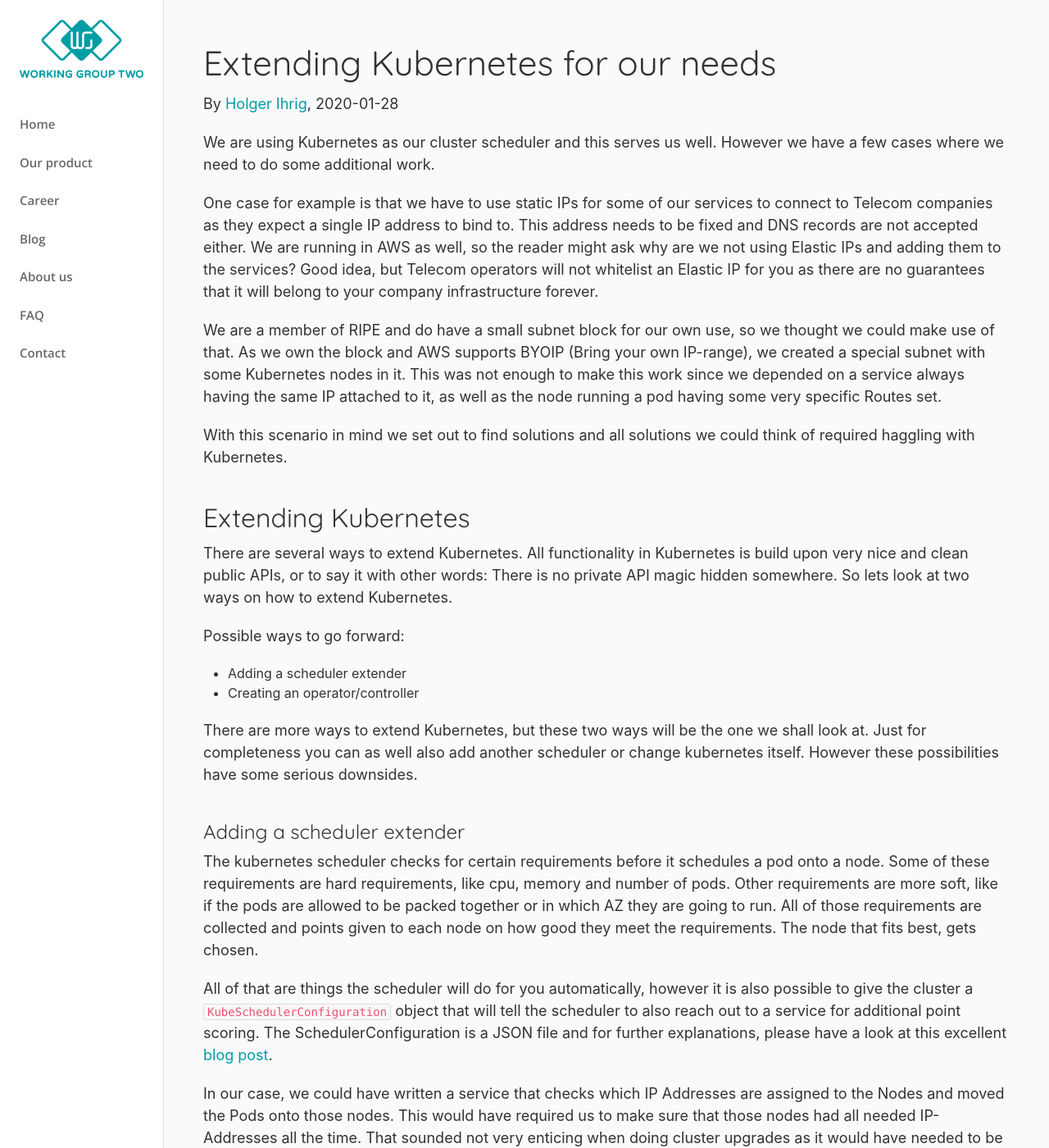
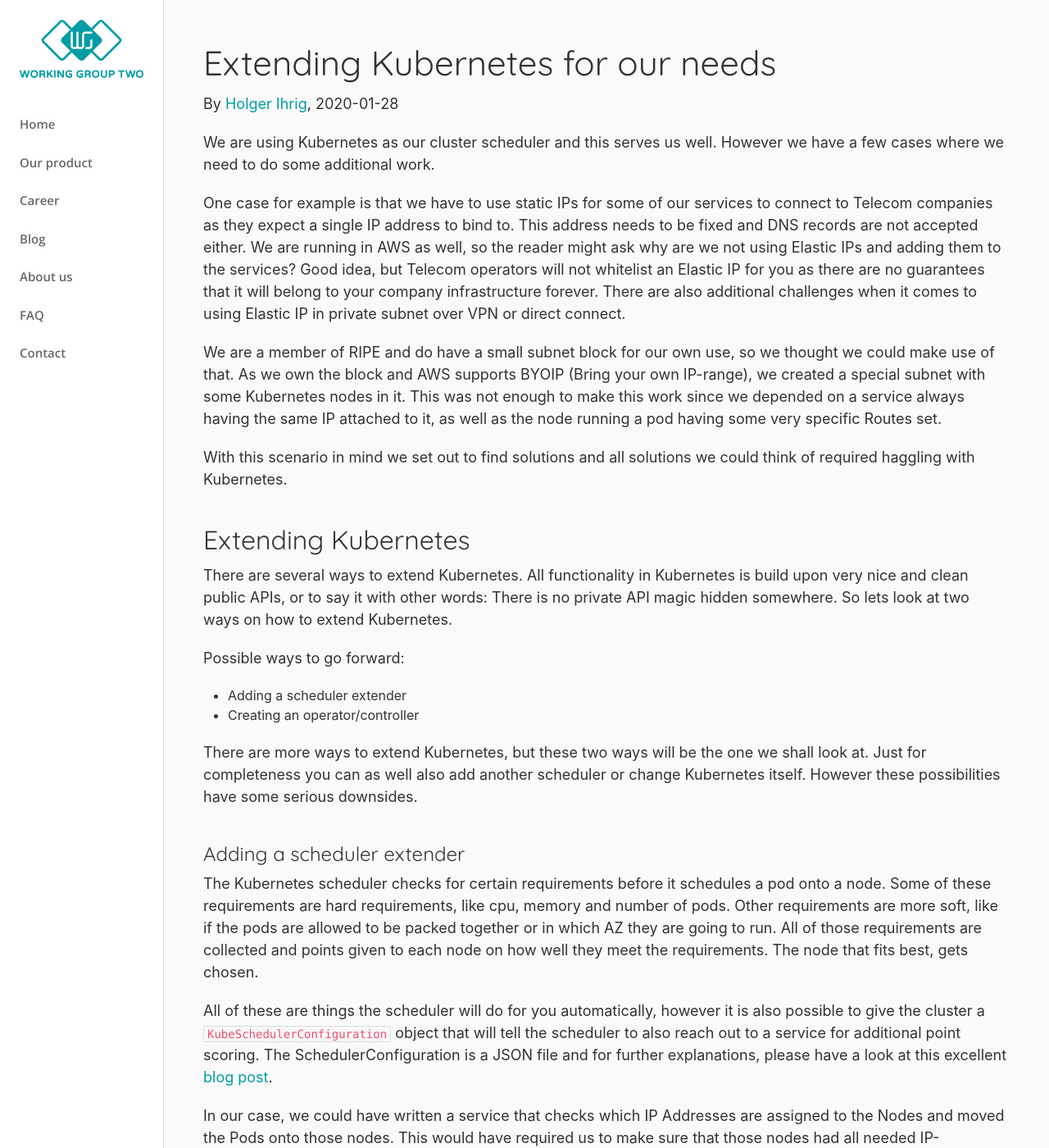
Before and after one commit to working-group-two/engineering-blog, a Jekyll site: the page built from pages/blog/_posts/2020-02-20-Extending-Kubernetes-Static-IP-Routing.md, in a window 1280 px wide and 1400 px high. Shown: the whole window at 82% size. Built offline with Jekyll 4.4.1, drawn with Linux system fonts in a browser that asks for light colours; nearby versions of some CDN libraries; some of the changed text lies outside the part shown.

Commit message:
Fix comments

````diff
--- a/pages/blog/_posts/2020-02-20-Extending-Kubernetes-Static-IP-Routing.md
+++ b/pages/blog/_posts/2020-02-20-Extending-Kubernetes-Static-IP-Routing.md
@@ -14,7 +14,8 @@
 Telecom companies as they expect a single IP address to bind to. This address needs to be fixed and
 DNS records are not accepted either. We are running in AWS as well, so the reader might ask why are we not
 using Elastic IPs and adding them to the services? Good idea, but Telecom operators will not whitelist
-an Elastic IP for you as there are no guarantees that it will belong to your company infrastructure forever.
+an Elastic IP for you as there are no guarantees that it will belong to your company infrastructure forever. There
+are also additional challenges when it comes to using Elastic IP in private subnet over VPN or direct connect.
 
 We are a member of RIPE and do have a small subnet block for our own use, so we thought we could make use of
 that. As we own the block and AWS supports BYOIP (Bring your own IP-range), we created a special subnet with
@@ -35,16 +36,16 @@
 - Creating an operator/controller
 
 There are more ways to extend Kubernetes, but these two ways will be the one we shall look at. Just for completeness
-you can as well also add another scheduler or change kubernetes itself. However these possibilities have some serious
+you can as well also add another scheduler or change Kubernetes itself. However these possibilities have some serious
 downsides.
 
 ### Adding a scheduler extender
-The kubernetes scheduler checks for certain requirements before it schedules a pod onto a node. Some of these requirements
+The Kubernetes scheduler checks for certain requirements before it schedules a pod onto a node. Some of these requirements
 are hard requirements, like cpu, memory and number of pods. Other requirements are more soft, like if the pods are allowed to
 be packed together or in which AZ they are going to run. All of those requirements are collected and points given to each
-node on how good they meet the requirements. The node that fits best, gets chosen.
+node on how well they meet the requirements. The node that fits best, gets chosen.
 
-All of that are things the scheduler will do for you automatically, however it is also possible to give the cluster a
+All of these are things the scheduler will do for you automatically, however it is also possible to give the cluster a
 `KubeSchedulerConfiguration` object that will tell the scheduler to also reach out to a service for additional point scoring.
 The SchedulerConfiguration is a JSON file and for further explanations, please have a look at this
 excellent [blog post](https://developer.ibm.com/articles/creating-a-custom-kube-scheduler/).
@@ -61,8 +62,8 @@
 They both use the controller pattern though and both can be implemented with the same toolset, so for simplicity sake in the
 context of this article, we will consider them to be equal.
 
-Operators usually consists at least out of a **CRD(CustomResourceDefinition)**, an **event listener** and a **reconciliation loop**.
-The *CRD* defines the object that shall be created, e.g. a Redis deployment. The whole description on what this deployment
+Operators usually consists at least out of a **[CRD(CustomResourceDefinition)][2]**, an **event listener** and a **reconciliation loop**.
+The *CRD* basically creates a new type of resource and effectively implements a domain specific language for the operator. The whole description on what this deployment
 needs to look like and all its abilities need to be defined in the *CRD*. The operator will create an *event listener* for that
 *CRD* as the primary resource and additional *event listeners* for the secondary resource (most likely pods in this example).
 The *event listener* will let the *reconciliation loop* know once a CRUD operation has been requested on either the primary or
@@ -174,7 +175,7 @@
 
 The "spec" needs to contain all information the controller needs to create the resource.
 The "status" part needs to contain all the bookkeeping information the controller needs to work. In a way the
-"status" fields are used as a database for operating kubernetes (yes, this is oversimplified).
+"status" fields are used as a database for operating Kubernetes (yes, this is oversimplified).
 
 ```
 // +k8s:openapi-gen=true
@@ -285,13 +286,13 @@
 
 ## Summary
 
-We have been looking at how to expand kubernetes to suit our needs better. Creating the Operator/Controller
-has taught us quite a bit about how kubernetes works and has already saved us work in the past
+We have been looking at how to expand Kubernetes to suit our needs better. Creating the Operator/Controller
+has taught us quite a bit about how Kubernetes works and has already saved us work in the past
 few months, especially on node failures.
 
 The operator-sdk has been a great tool for us to solve this problem and we see that there is a lot of work
 going into it, making it simpler to create operators. It might look intimidating at first, but is worth the effort and
-we think in the future kubernetes operators will be the way how stateful components will be managed.
+we think in the future Kubernetes operators will be the way how stateful components will be managed.
 
 
 ## Resources / Further Reading
````
Also changed, not shown: other parts of pages/blog/_posts/2020-02-20-Extending-Kubernetes-Static-IP-Routing.md (+1 -0 lines).
